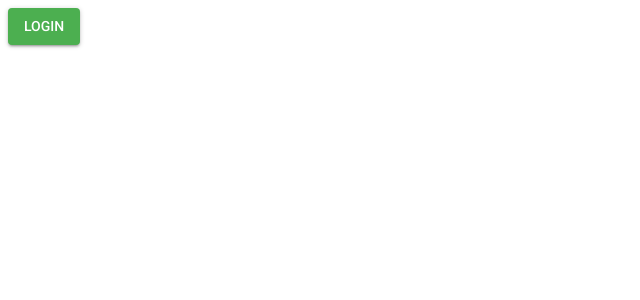
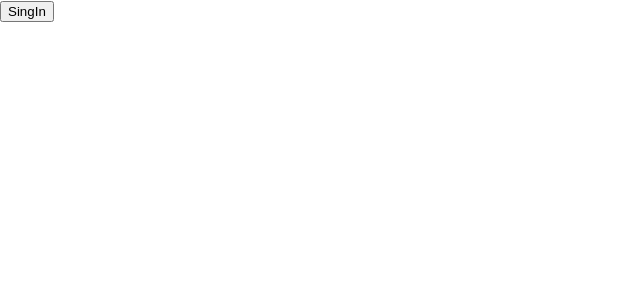
Before and after one commit to lwazevedo/authappexample, a React (Create React App) app: page /singIn in a window 1280 px wide. Shown: the top 300 px of the page, without its empty margins (0-640 px from the left). Built offline with nearby package versions, Linux system fonts and the light colour scheme.

Commit message:
Remove react meterial ui and adjusted logout

```diff
--- a/package.json
+++ b/package.json
@@ -3,9 +3,6 @@
   "version": "0.1.0",
   "private": true,
   "dependencies": {
-    "@material-ui/core": "^3.9.2",
-    "@material-ui/icons": "^3.0.2",
-    "classnames": "^2.2.6",
     "react": "^16.8.3",
     "react-dom": "^16.8.3",
     "react-router-dom": "^5.0.0",
--- a/src/components/Dashboard/Dashboard.js
+++ b/src/components/Dashboard/Dashboard.js
@@ -9,6 +9,7 @@ const Dashboard = props => {
   const autLogout = () => {
     authService.singIn().then(() => {
       setAuthenticated(false);
+      localStorage.clear();
       props.history.push('/');
     });
   };
--- a/src/containers/Auth/AuthPage.js
+++ b/src/containers/Auth/AuthPage.js
@@ -1,50 +1,12 @@
 import React, { useContext, useEffect, useState } from 'react';
 import { withRouter } from 'react-router-dom';
-import Button from '@material-ui/core/Button';
-import CircularProgress from '@material-ui/core/CircularProgress';
-import green from '@material-ui/core/colors/green';
-import classNames from 'classnames';
-import { withStyles } from '@material-ui/core/styles';
 
 import { AuthContext } from '../index';
 import authService from '../../services/authService';
 
-const styles = theme => ({
-  root: {
-    display: 'flex',
-    alignItems: 'center'
-  },
-  wrapper: {
-    margin: theme.spacing.unit,
-    position: 'relative'
-  },
-  buttonSuccess: {
-    backgroundColor: green[500],
-    '&:hover': {
-      backgroundColor: green[700]
-    }
-  },
-  fabProgress: {
-    color: green[500],
-    position: 'absolute',
-    top: -6,
-    left: -6,
-    zIndex: 1
-  },
-  buttonProgress: {
-    color: green[500],
-    position: 'absolute',
-    top: '50%',
-    left: '50%',
-    marginTop: -12,
-    marginLeft: -12
-  }
-});
-
 const AuthPage = props => {
   const [isLoading, setLoading] = useState();
   const { setAuthenticated, authenticated } = useContext(AuthContext);
-  const { classes } = props;
 
   useEffect(() => {
     if (!isLoading && authenticated) props.history.push('/home');
@@ -61,27 +23,10 @@ const AuthPage = props => {
 
   return (
     <>
-      <div className={classes.root}>
-        <div className={classes.wrapper}>
-          <Button
-            variant='contained'
-            color='primary'
-            className={classNames({
-              [classes.buttonSuccess]: !isLoading
-            })}
-            disabled={isLoading}
-            onClick={authIn}
-          >
-            Login
-          </Button>
-
-          {isLoading && (
-            <CircularProgress size={24} className={classes.buttonProgress} />
-          )}
-        </div>
-      </div>
+      <button onClick={authIn}>SingIn</button>
+      {isLoading && <span>Loading</span>}
     </>
   );
 };
 
-export default withRouter(withStyles(styles)(AuthPage));
+export default withRouter(AuthPage);
```
Also changed, not shown: 1 other file (tests, documents, lock files or other folders).
